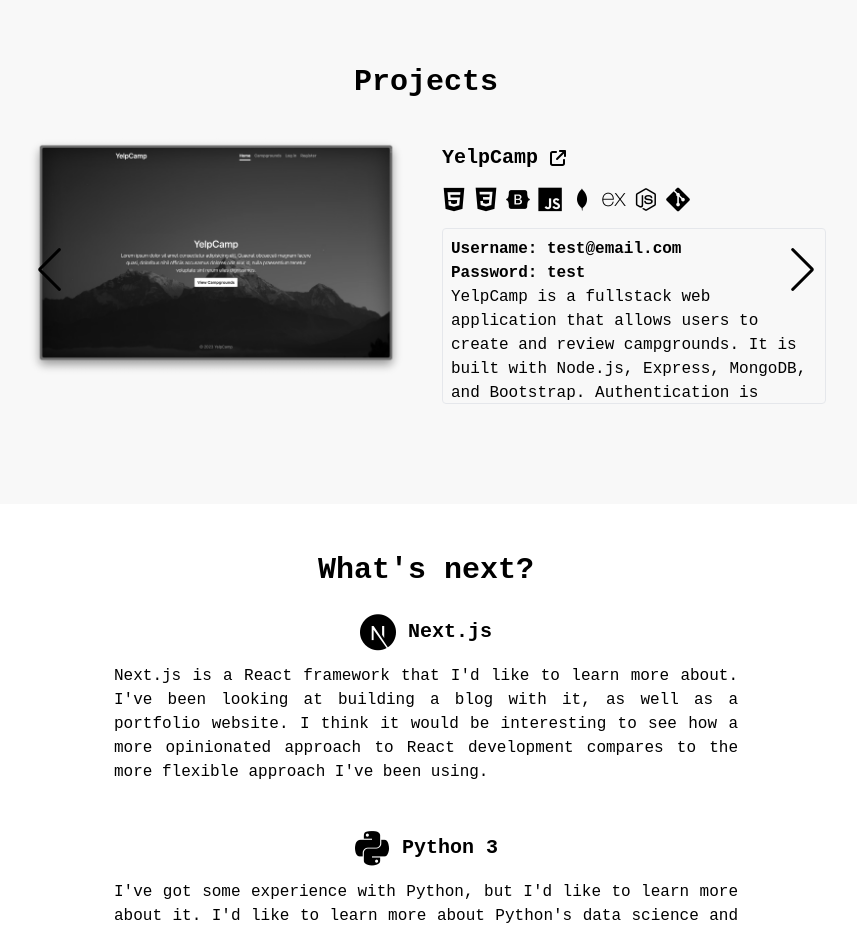
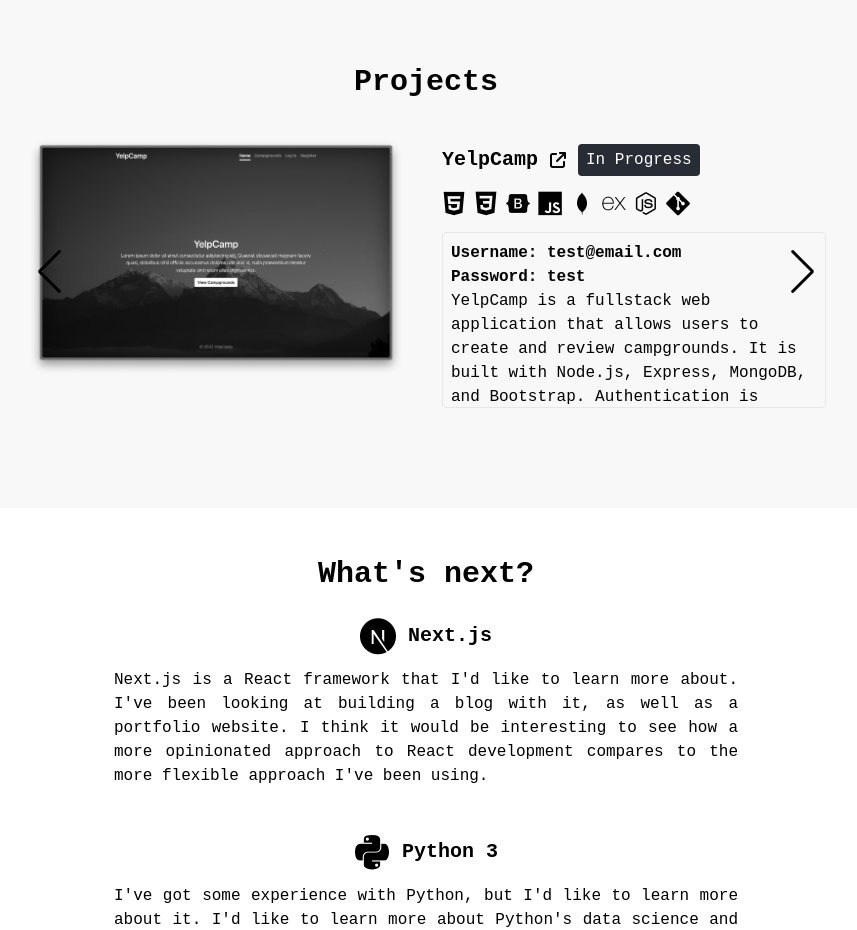
Before and after one commit to zacnation/react-portfolio, a React (Vite) app: page / in a window 1280 px wide. Shown: the part 1720-2650 px from the top of the page, without its empty margins (214-1071 px from the left). Built offline with nearby package versions, Linux system fonts and the light colour scheme.

Commit message:
Add badges

```diff
--- a/src/components/Carousel.jsx
+++ b/src/components/Carousel.jsx
@@ -39,6 +39,8 @@ export default function Carousel({ darkMode }) {
               'git',
             ]}
             link="https://zacnation-yelpcamp.cyclic.app/"
+            badge="In Progress"
+            darkMode={darkMode}
           />
         </SwiperSlide>
         <SwiperSlide>
@@ -50,6 +52,8 @@ export default function Carousel({ darkMode }) {
             }
             techs={['html5', 'css3', 'javascript', 'react']}
             link="https://www.mind-mission.me/"
+            badge="Coming Soon"
+            darkMode={darkMode}
           />
         </SwiperSlide>
         <SwiperSlide>
@@ -60,6 +64,8 @@ export default function Carousel({ darkMode }) {
               'This portfolio site is built with React and Tailwind CSS. It is deployed on Netlify. I used Git for version control. It is a work in progress. It is optimised for mobile devices. Also, I used the Swiper React component to create the carousel.'
             }
             techs={['html5', 'css3', 'tailwindcss', 'react', 'git']}
+            badge="In Progress"
+            darkMode={darkMode}
           />
         </SwiperSlide>
         <SwiperSlide>
@@ -73,6 +79,7 @@ export default function Carousel({ darkMode }) {
             }
             techs={['ruby', 'rails', 'javascript', 'css3', 'git']}
             link="https://www.mind-mission.me/"
+            darkMode={darkMode}
           />
         </SwiperSlide>
       </Swiper>
--- a/src/components/Slide.jsx
+++ b/src/components/Slide.jsx
@@ -18,7 +18,18 @@ export default function Slide(props) {
         </div>
         <div className="md:ml-9">
           {props.title === 'Portfolio' ? (
-            <h2 className="text-xl font-bold md:pt-0">Portfolio</h2>
+            <div className="flex items-center space-x-3">
+              <h2 className="text-xl font-bold md:pt-0">Portfolio</h2>
+              <p
+                className={`px-2 py-1 rounded ${
+                  props.darkMode
+                    ? 'bg-light text-black'
+                    : 'bg-dark-I text-white'
+                }`}
+              >
+                {props.badge}
+              </p>
+            </div>
           ) : (
             <div className="flex items-center max-md:justify-center space-x-2 pt-2 hover:underline underline-offset-2">
               <a
@@ -33,6 +44,17 @@ export default function Slide(props) {
                 icon={faArrowUpRightFromSquare}
                 className="w-6 ml-2"
               />
+              {props.badge && (
+                <p
+                  className={`px-2 py-1 rounded ${
+                    props.darkMode
+                      ? 'bg-light text-black'
+                      : 'bg-dark-I text-white'
+                  }`}
+                >
+                  {props.badge}
+                </p>
+              )}
             </div>
           )}
 
@@ -81,4 +103,5 @@ Slide.propTypes = {
   link: PropTypes.string,
   email: PropTypes.string,
   password: PropTypes.string,
+  badge: PropTypes.string,
 };
```
